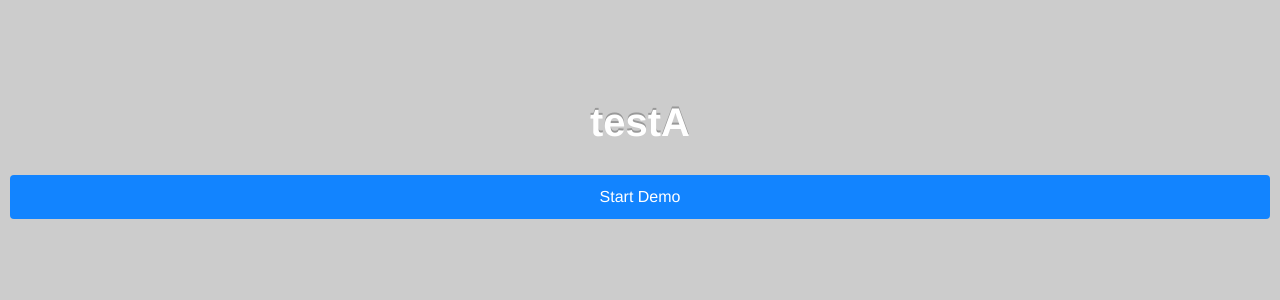
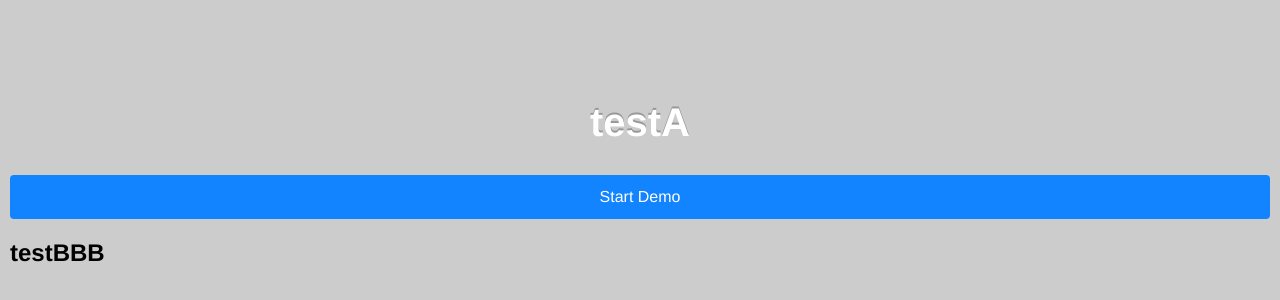
Before and after one commit to hcs-s3-2021-nkt/-A, a website: page www/index.html in a window 1280 px wide. Shown: the part 110-410 px from the top of the page. Drawn offline with Linux system fonts and the light colour scheme.

Commit message:
テスト

```diff
--- a/www/index.html
+++ b/www/index.html
@@ -19,6 +19,7 @@
 
     <h1>testA</h1>
     <a class="button--large" href="phonegap-demo.html">Start Demo</a>
+    <h2>testBBB</h2>
 
 </body>
 </html>
```
